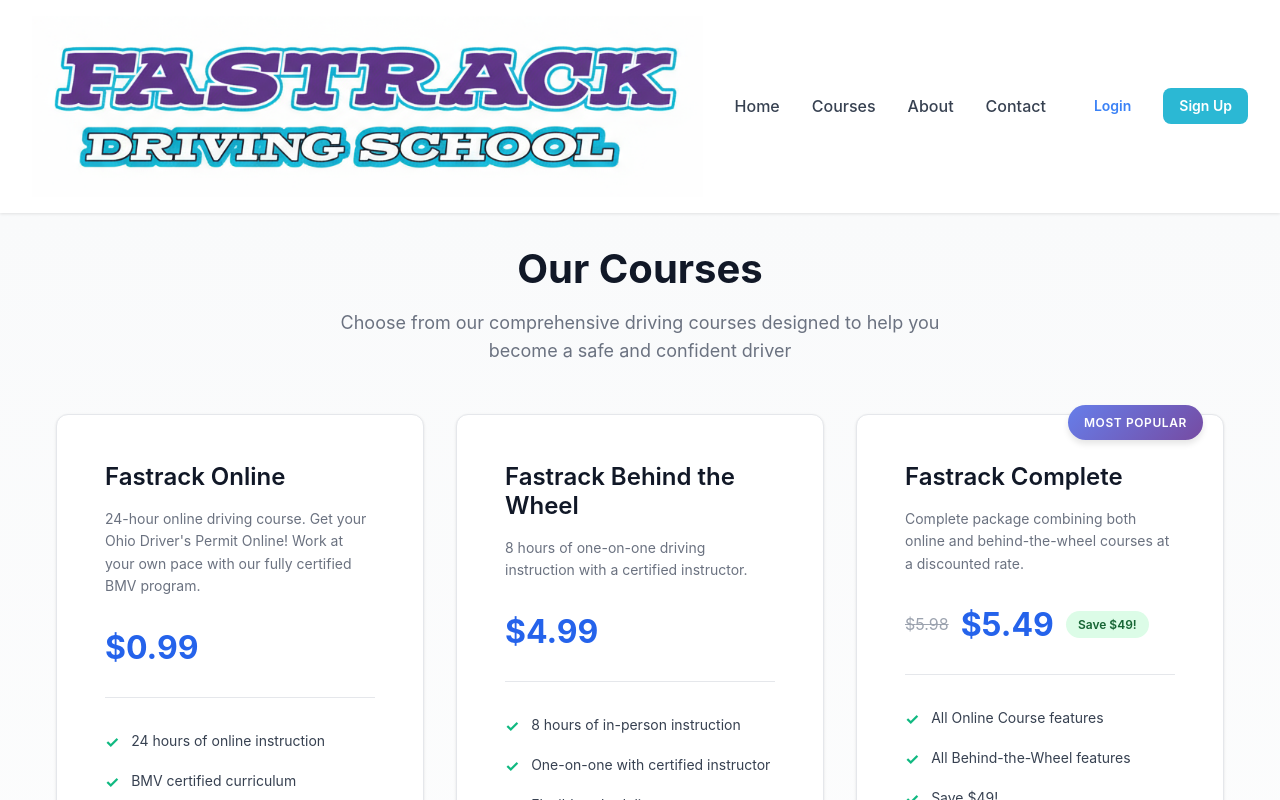
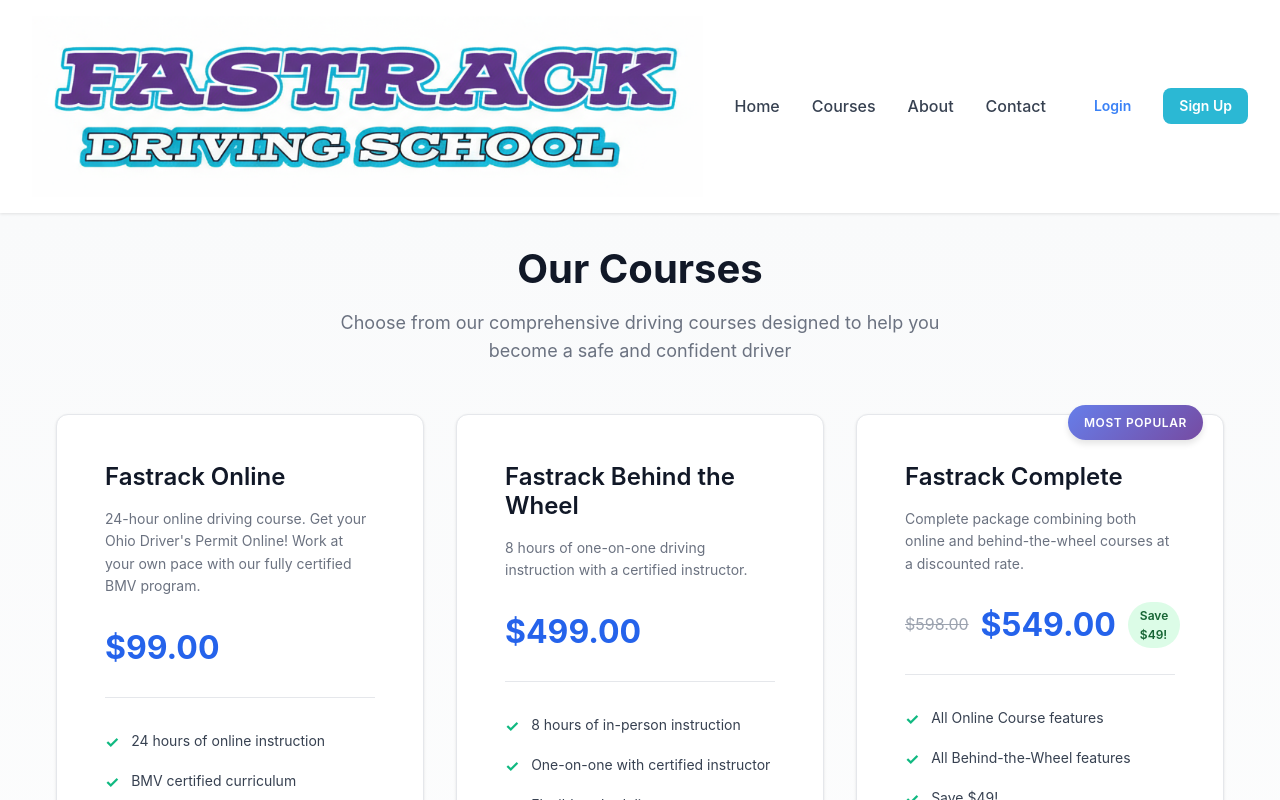
Before and after one commit to cryptocoledotcom/fastrack-driving-school-lms, a React (Create React App) app: page /courses in a window 1280 px wide. Shown: the top 800 px of the page. Built offline with nearby package versions, Linux system fonts and the light colour scheme; no server answers; the database is empty.

Commit message:
updated coursesPage.jsx and implemented Stripe payments.

```diff
--- a/src/pages/Courses/CoursesPage.jsx
+++ b/src/pages/Courses/CoursesPage.jsx
@@ -212,11 +212,11 @@ const CoursesPage = () => {
                 <div className={styles.priceSection}>
                   {course.originalPrice && (
                     <span className={styles.originalPrice}>
-                      ${(course.originalPrice / 100).toFixed(2)}
+                      ${course.originalPrice.toFixed(2)}
                     </span>
                   )}
                   <span className={styles.price}>
-                    ${(course.price / 100).toFixed(2)}
+                    ${course.price.toFixed(2)}
                   </span>
                   {course.discount && (
                     <span className={styles.savings}>
```
